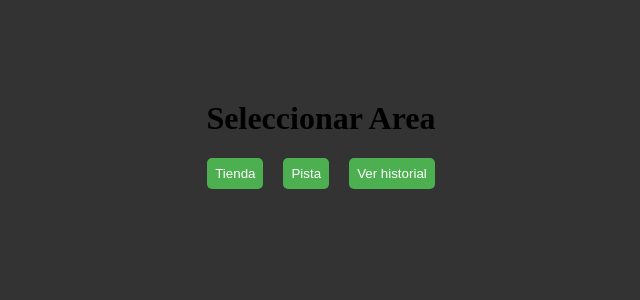
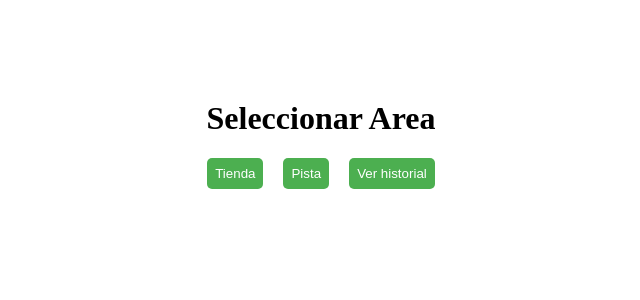
Before and after one commit to AlanizPiriz/MiApp-Tareas, a React (Vite) app: page /areas in a window 1280 px wide. Shown: the top 300 px of the page, without its empty margins (319-959 px from the left). Built offline with nearby package versions, Linux system fonts and the light colour scheme.

Commit message:
Primer Commit

```diff
--- a/src/styles.css
+++ b/src/styles.css
@@ -5,7 +5,7 @@
   width: 100vw;
   margin: 0;
   padding: 0;
-  background-color: #333;
+  background-color: white;
 }
 
 .container {
```
